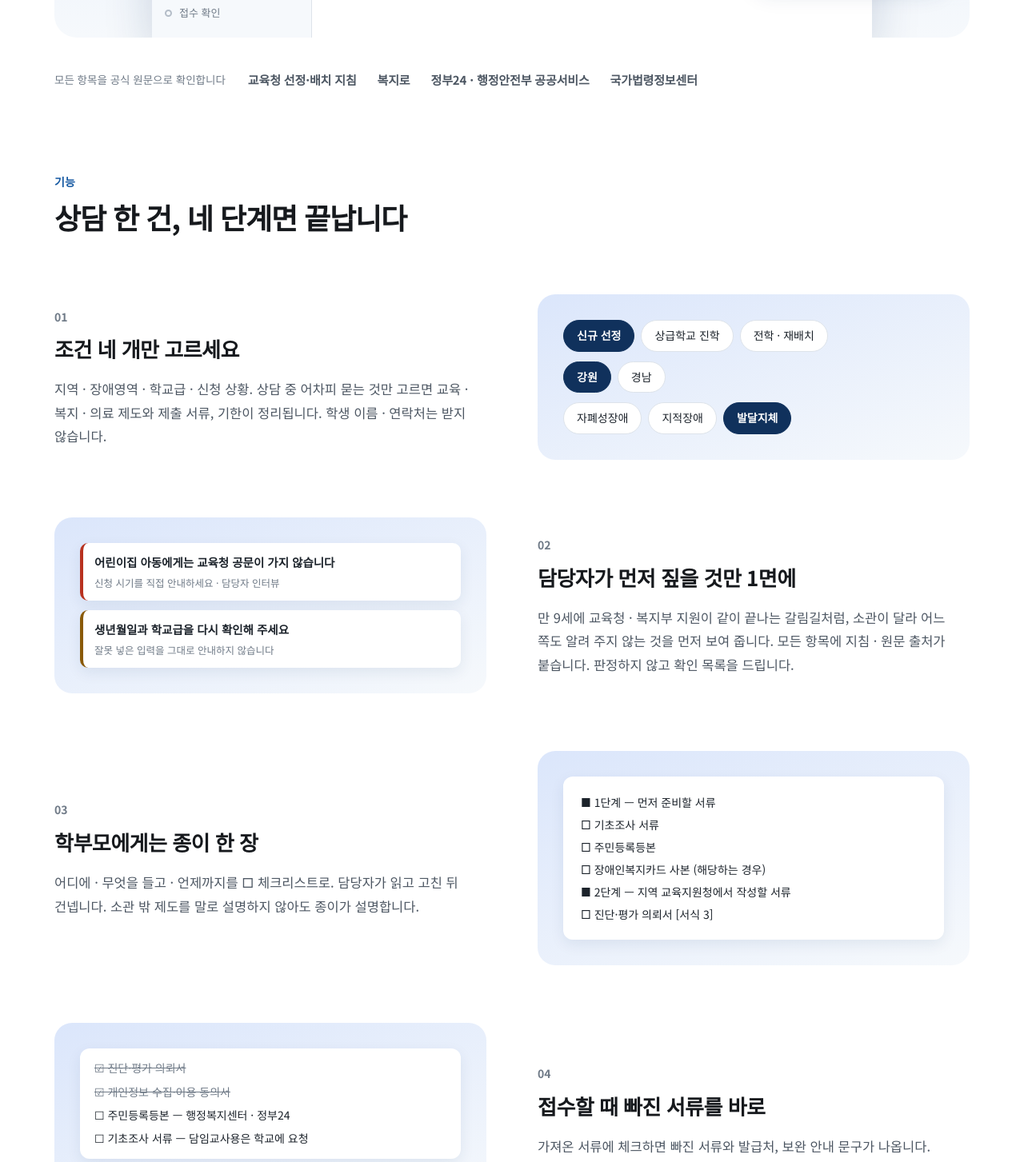
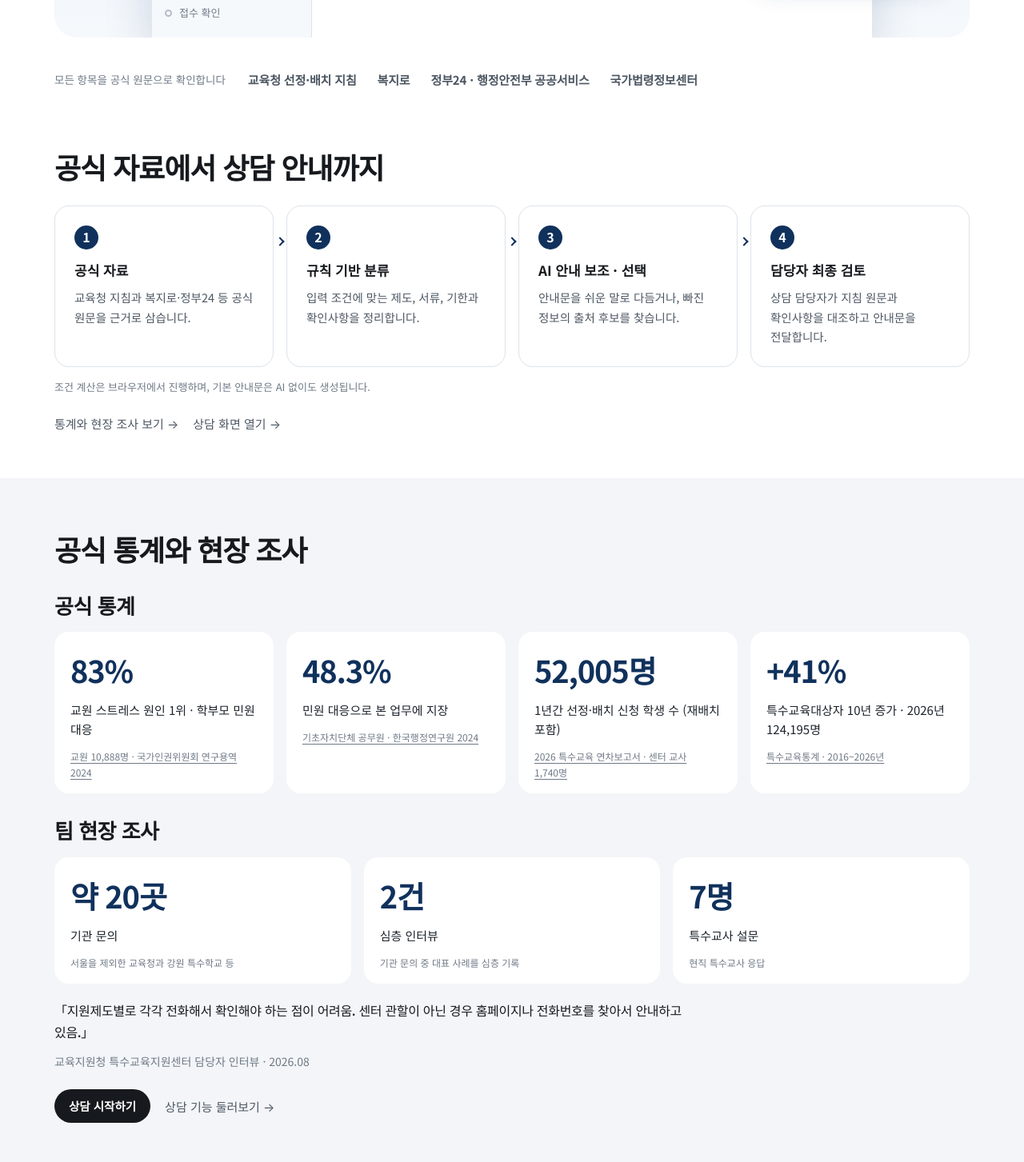
Before and after one commit to yeonguk4100/Like-BamTi, a Next.js app: page / in a window 1280 px wide. Shown: the part 760-2213 px from the top of the page at 80% size. Built offline with nearby package versions, Linux system fonts and the light colour scheme.

Commit message:
Improve landing page for hackathon demo

```diff
--- a/app/globals.css
+++ b/app/globals.css
@@ -3579,3 +3579,88 @@ input::placeholder {
     font-size: 13px;
   }
 }
+
+/* 랜딩의 작동 흐름과 조사 근거 */
+.lp #trust,
+.lp #why,
+.lp #features,
+.lp #faq {
+  scroll-margin-top: 72px;
+}
+
+.lp #trust,
+.lp #why {
+  padding-block: 56px;
+}
+
+.lp-flow,
+.lp-evidence-grid {
+  list-style: none;
+  padding: 0;
+  margin-bottom: 0;
+}
+
+.lp-flow {
+  margin-top: 24px;
+}
+
+.lp-flow .lp-card {
+  position: relative;
+  background: var(--canvas);
+}
+
+.lp-flow-index {
+  display: grid;
+  place-items: center;
+  width: 30px;
+  height: 30px;
+  margin-bottom: 12px;
+  border-radius: 50%;
+  background: var(--navy);
+  color: white;
+  font-weight: 700;
+}
+
+@media (min-width: 1001px) {
+  .lp-flow .lp-card:not(:last-child)::after {
+    content: "";
+    position: absolute;
+    top: 40px;
+    right: -13px;
+    width: 8px;
+    height: 8px;
+    border-top: 2px solid var(--navy);
+    border-right: 2px solid var(--navy);
+    transform: rotate(45deg);
+  }
+
+  .lp-fieldwork {
+    grid-template-columns: repeat(3, minmax(0, 1fr));
+  }
+}
+
+.lp-evidence-heading {
+  margin-top: 24px;
+}
+
+.lp-evidence-grid {
+  margin-top: 12px;
+}
+
+.lp-evidence-grid .lp-stat {
+  padding: 16px 20px;
+}
+
+.lp-evidence-grid .lp-stat-src a {
+  color: inherit;
+  text-decoration: underline;
+  text-underline-offset: 3px;
+}
+
+.lp-evidence-quote {
+  margin-top: 20px;
+}
+
+.lp-evidence-quote blockquote {
+  font-size: 16px;
+}
--- a/app/page.tsx
+++ b/app/page.tsx
@@ -13,10 +13,23 @@ import { REPO } from "./lib/screen";
 const SOURCES = ["교육청 선정·배치 지침", "복지로", "정부24 · 행정안전부 공공서비스", "국가법령정보센터"];
 
 const STATS = [
-  { value: "83%", label: "교원이 꼽은 스트레스 1위 — 학부모 민원 대응", source: "교원 10,888명 · 국가인권위원회 2024" },
-  { value: "48.3%", label: "민원 대응 때문에 본 업무에 지장", source: "기초자치단체 공무원 · 한국행정연구원 2024" },
-  { value: "52,005명", label: "한 해 선정·배치 신청을 센터 교사 1,740명이 받습니다", source: "「2026 특수교육 연차보고서」" },
-  { value: "+41%", label: "특수교육대상자 10년 증가 — 124,195명", source: "「2026 특수교육통계」" },
+  { value: "83%", label: "교원 스트레스 원인 1위 · 학부모 민원 대응", source: "교원 10,888명 · 국가인권위원회 연구용역 2024", url: "https://www.humanrights.go.kr/base/board/read?boardManagementNo=17&boardNo=7610717&menuNo=115" },
+  { value: "48.3%", label: "민원 대응으로 본 업무에 지장", source: "기초자치단체 공무원 · 한국행정연구원 2024", url: "https://sky.kipa.re.kr/$/10130/contents/7147340" },
+  { value: "52,005명", label: "1년간 선정·배치 신청 학생 수 (재배치 포함)", source: "2026 특수교육 연차보고서 · 센터 교사 1,740명", url: "https://www.nise.go.kr/boardCnts/view.do?boardID=354&boardSeq=744089&lev=0&s=nise&m=010503&opType=N" },
+  { value: "+41%", label: "특수교육대상자 10년 증가 · 2026년 124,195명", source: "특수교육통계 · 2016~2026년", url: "https://www.index.go.kr/unify/idx-info.do?idxCd=1544" },
+];
+
+const FLOW = [
+  { title: "공식 자료", detail: "교육청 지침과 복지로·정부24 등 공식 원문을 근거로 삼습니다." },
+  { title: "규칙 기반 분류", detail: "입력 조건에 맞는 제도, 서류, 기한과 확인사항을 정리합니다." },
+  { title: "AI 안내 보조 · 선택", detail: "안내문을 쉬운 말로 다듬거나, 빠진 정보의 출처 후보를 찾습니다." },
+  { title: "담당자 최종 검토", detail: "상담 담당자가 지침 원문과 확인사항을 대조하고 안내문을 전달합니다." },
+];
+
+const FIELDWORK = [
+  { value: "약 20곳", label: "기관 문의", detail: "서울을 제외한 교육청과 강원 특수학교 등" },
+  { value: "2건", label: "심층 인터뷰", detail: "기관 문의 중 대표 사례를 심층 기록" },
+  { value: "7명", label: "특수교사 설문", detail: "현직 특수교사 응답" },
 ];
 
 const FAQ = [
@@ -52,9 +65,9 @@ export default function Landing() {
             <span className="logo-name">복지그루</span>
           </Link>
           <nav className="lp-links" aria-label="랜딩 메뉴">
+            <a href="#trust">작동 흐름</a>
+            <a href="#why">통계와 현장 조사</a>
             <a href="#features">기능</a>
-            <a href="#why">왜 필요한가</a>
-            <a href="#trust">믿을 수 있는 이유</a>
             <a href="#faq">자주 묻는 질문</a>
           </nav>
           <Link href="/consult" className="lp-pill">
@@ -80,8 +93,8 @@ export default function Landing() {
               <Link href="/consult" className="lp-pill lp-pill-lg">
                 상담 시작하기
               </Link>
-              <a href="#features" className="lp-link">
-                기능 둘러보기 →
+              <a href="#trust" className="lp-link">
+                작동 흐름 보기 →
               </a>
             </div>
           </div>
@@ -151,6 +164,66 @@ export default function Landing() {
               <li key={s}>{s}</li>
             ))}
           </ul>
+        </section>
+
+        <section className="lp-sec" id="trust" aria-labelledby="flow-title">
+          <div className="lp-wrap">
+            <h2 className="lp-h2" id="flow-title">공식 자료에서 상담 안내까지</h2>
+            <ol className="lp-cards lp-flow">
+              {FLOW.map((step, index) => (
+                <li key={step.title} className="lp-card">
+                  <span className="lp-flow-index" aria-hidden="true">{index + 1}</span>
+                  <h3 className="lp-card-title">{step.title}</h3>
+                  <p className="lp-card-body">{step.detail}</p>
+                </li>
+              ))}
+            </ol>
+            <p className="lp-fine">조건 계산은 브라우저에서 진행하며, 기본 안내문은 AI 없이도 생성됩니다.</p>
+            <div className="lp-hero-cta">
+              <a href="#why" className="lp-link">통계와 현장 조사 보기 →</a>
+              <Link href="/consult" className="lp-link">상담 화면 열기 →</Link>
+            </div>
+          </div>
+        </section>
+
+        <section className="lp-sec lp-sec-tint" id="why" aria-labelledby="evidence-title">
+          <div className="lp-wrap">
+            <h2 className="lp-h2" id="evidence-title">공식 통계와 현장 조사</h2>
+            <h3 className="lp-h3 lp-evidence-heading">공식 통계</h3>
+            <ul className="lp-stats lp-evidence-grid">
+              {STATS.map((stat) => (
+                <li key={stat.value} className="lp-stat">
+                  <p className="lp-stat-value">{stat.value}</p>
+                  <p className="lp-stat-label">{stat.label}</p>
+                  <p className="lp-stat-src">
+                    <a href={stat.url} target="_blank" rel="noreferrer">{stat.source}</a>
+                  </p>
+                </li>
+              ))}
+            </ul>
+
+            <h3 className="lp-h3 lp-evidence-heading">팀 현장 조사</h3>
+            <ul className="lp-stats lp-evidence-grid lp-fieldwork">
+              {FIELDWORK.map((item) => (
+                <li key={item.label} className="lp-stat">
+                  <p className="lp-stat-value">{item.value}</p>
+                  <p className="lp-stat-label">{item.label}</p>
+                  <p className="lp-stat-src">{item.detail}</p>
+                </li>
+              ))}
+            </ul>
+            <figure className="lp-quote lp-evidence-quote">
+              <blockquote>
+                「지원제도별로 각각 전화해서 확인해야 하는 점이 어려움. 센터 관할이 아닌 경우 홈페이지나
+                전화번호를 찾아서 안내하고 있음.」
+              </blockquote>
+              <figcaption>교육지원청 특수교육지원센터 담당자 인터뷰 · 2026.08</figcaption>
+            </figure>
+            <div className="lp-hero-cta">
+              <Link href="/consult" className="lp-pill">상담 시작하기</Link>
+              <a href="#features" className="lp-link">상담 기능 둘러보기 →</a>
+            </div>
+          </div>
         </section>
 
         {/* ── 기능 — 좌우로 번갈아 ── */}
@@ -251,58 +324,6 @@ export default function Landing() {
           </div>
         </section>
 
-        {/* ── 왜 필요한가 — 수치 띠 ── */}
-        <section className="lp-sec lp-sec-tint" id="why">
-          <div className="lp-wrap">
-            <p className="lp-eyebrow">왜 필요한가</p>
-            <h2 className="lp-h2">사람을 늘리기 어려운 자리입니다</h2>
-            <div className="lp-stats">
-              {STATS.map((s) => (
-                <div key={s.value} className="lp-stat">
-                  <p className="lp-stat-value">{s.value}</p>
-                  <p className="lp-stat-label">{s.label}</p>
-                  <p className="lp-stat-src">{s.source}</p>
-                </div>
-              ))}
-            </div>
-            <p className="lp-fine">수치마다 조사 대상이 다릅니다. 모두 정부기관 원문에서 확인한 값입니다.</p>
-
-            <figure className="lp-quote">
-              <blockquote>
-                「지원제도별로 각각 전화해서 확인해야 하는 점이 어려움. 센터 관할이 아닌 경우 홈페이지나
-                전화번호를 찾아서 안내하고 있음.」
-              </blockquote>
-              <figcaption>교육지원청 특수교육지원센터 담당자 인터뷰 · 2026.08</figcaption>
-            </figure>
-          </div>
-        </section>
-
-        {/* ── 신뢰 ── */}
-        <section className="lp-sec" id="trust">
-          <div className="lp-wrap">
-            <p className="lp-eyebrow">믿을 수 있는 이유</p>
-            <h2 className="lp-h2">그대로 건네도 되는 한 장</h2>
-            <div className="lp-cards">
-              <div className="lp-card">
-                <p className="lp-card-title">규칙이 고릅니다</p>
-                <p className="lp-card-body">같은 조건에는 같은 결과. AI는 문장을 다듬고 빈칸을 출처와 함께 찾는 일만 합니다.</p>
-              </div>
-              <div className="lp-card">
-                <p className="lp-card-title">하루 두 번 원문 확인</p>
-                <p className="lp-card-body">복지로 · 정부24 원문을 12시 · 18시경 다시 받아, 바뀐 것은 사람이 확인한 뒤 반영합니다.</p>
-              </div>
-              <div className="lp-card">
-                <p className="lp-card-title">아무것도 저장하지 않습니다</p>
-                <p className="lp-card-body">이름 · 연락처를 받지 않고 계산은 브라우저에서. 개인정보 처리 위탁 절차가 붙지 않습니다.</p>
-              </div>
-              <div className="lp-card">
-                <p className="lp-card-title">학생 · 학부모가 최종 수혜자</p>
-                <p className="lp-card-body">한 번에 갖춰 가서 다시 오지 않습니다. 받을 지원을 놓치지 않고 상담 만족도가 오릅니다.</p>
-              </div>
-            </div>
-          </div>
-        </section>
-
         {/* ── 자주 묻는 질문 ── */}
         <section className="lp-sec lp-sec-tint" id="faq">
           <div className="lp-wrap lp-faq-wrap">
```
